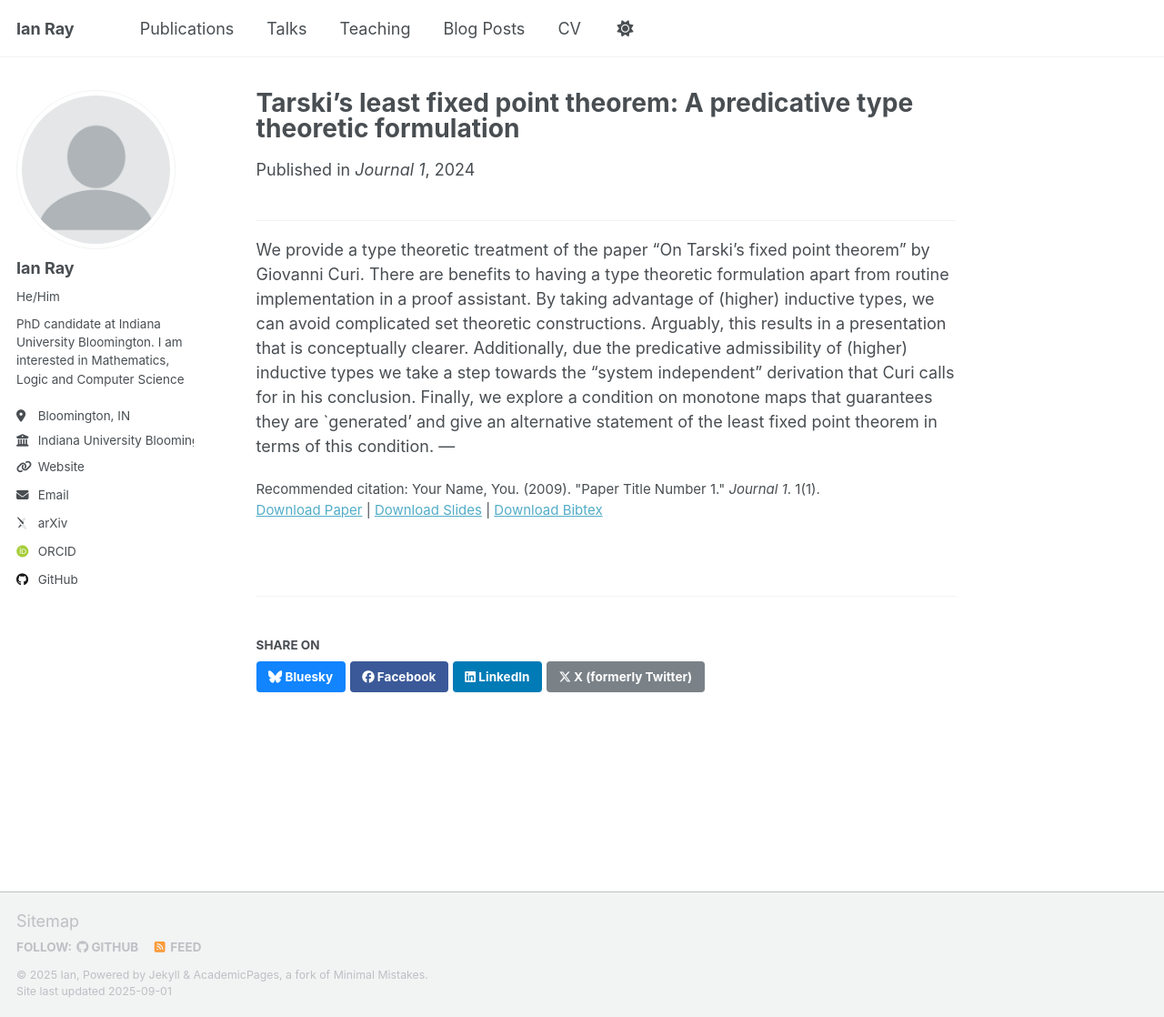
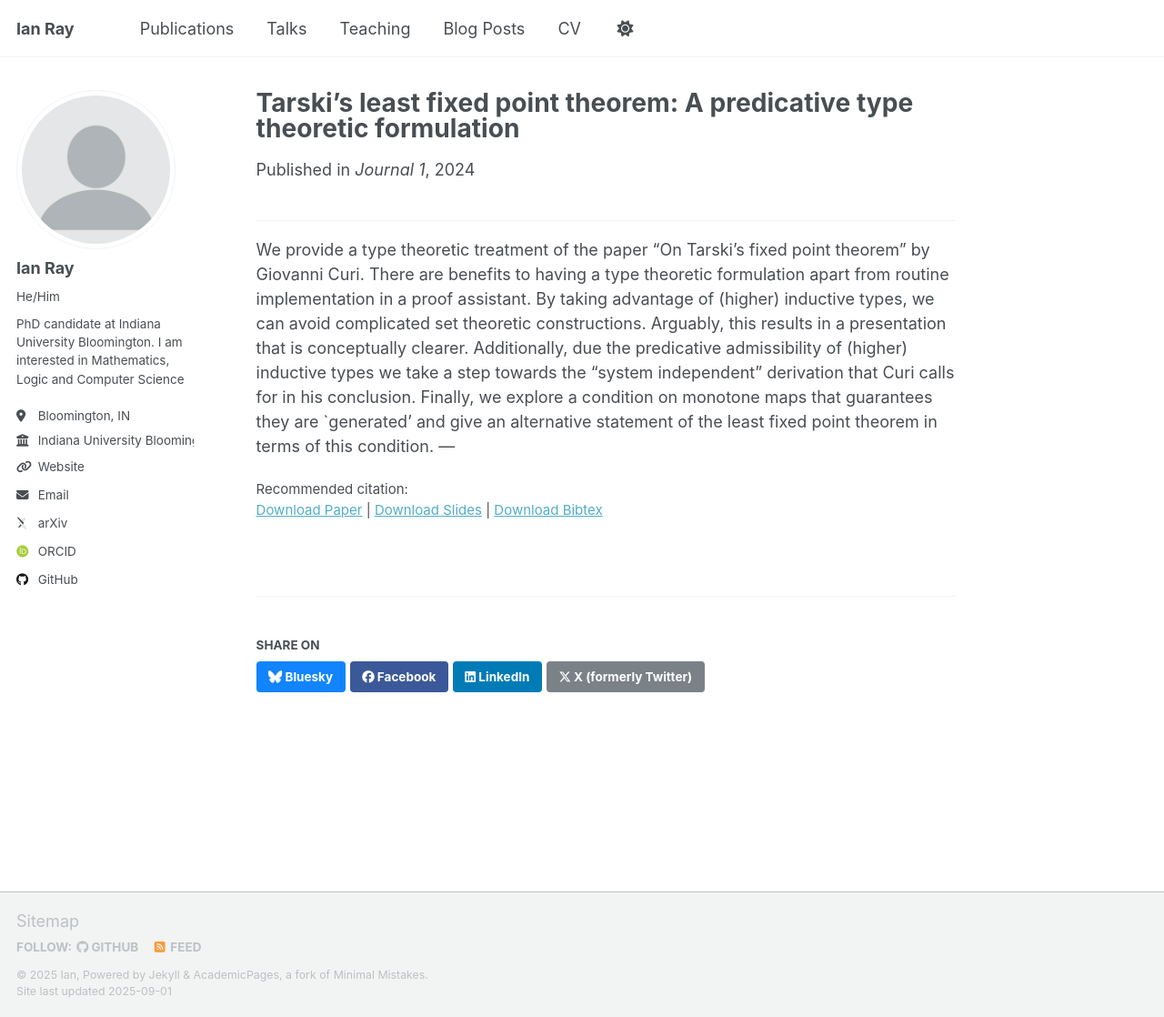
Before and after one commit to IanRay11/IanRay11.github.io, a Jekyll site: the page built from _publications/TarskiLFP.md, in a window 1280 px wide and 1118 px high. Shown: the whole window at 91% size. Built offline with Jekyll 4.4.1, drawn with Linux system fonts in a browser that asks for light colours; some web fonts are replaced; a script that is not in the unit is left out.

Commit message:
Update TarskiLFP.md

```diff
--- a/_publications/TarskiLFP.md
+++ b/_publications/TarskiLFP.md
@@ -9,7 +9,7 @@ venue: 'Journal 1'
 slidesurl: ''
 paperurl: 'http://IanRay11.github.io/files/GitHub1stpub.pdf'
 bibtexurl: ''
-citation: 'Your Name, You. (2009). &quot;Paper Title Number 1.&quot; <i>Journal 1</i>. 1(1).'
+citation: ''
 ---
 
 ---
```
